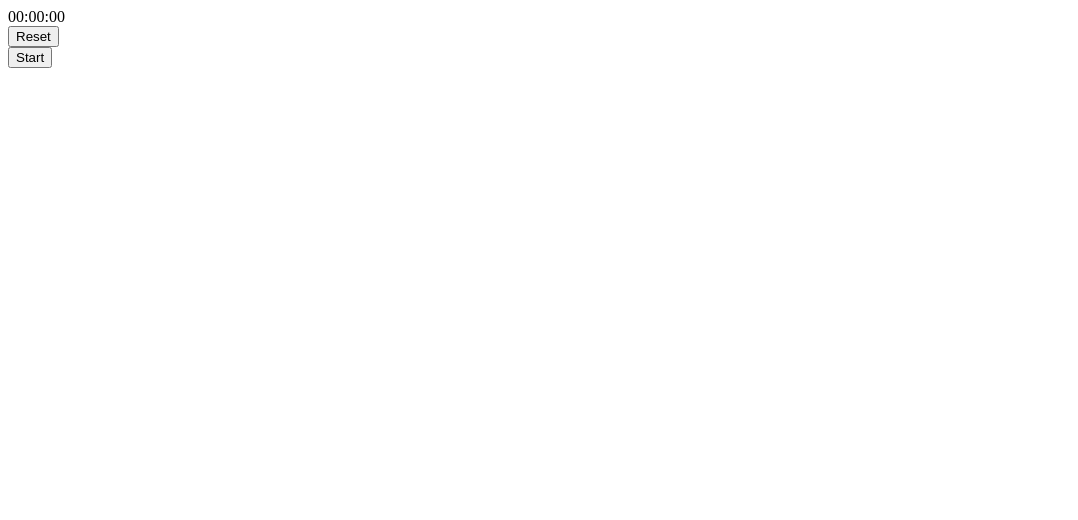
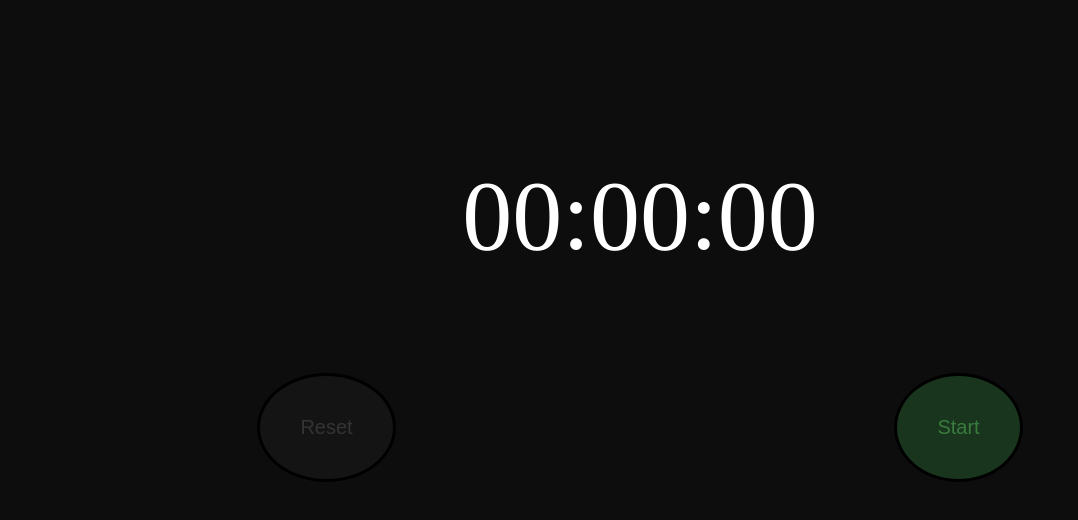
Before and after one commit to sultanshaik/Stopwatch, a React app: page / in a window 1280 px wide. Shown: the top 520 px of the page, without its empty margins (0-1078 px from the left). Built offline with nearby package versions, Linux system fonts and the light colour scheme.

Commit message:
Add required styling to the App

```diff
--- a/src/App.css
+++ /dev/null
@@ -1,3 +0,0 @@
-.App {
-
-}
--- a/src/App.js
+++ b/src/App.js
@@ -1,5 +1,5 @@
 import React, { Component} from "react";
-import "./App.css";
+import "./css/App.css";
 import Button from "./Button.js";
 import Time from "./Time.js";
 
@@ -31,9 +31,9 @@ class App extends Component{
     return(
       <div className="App">
         <span className="semicolon"><Time start = {this.state.start} reset = {this.state.reset}/></span>
-        <div>
-        <Button action = {this.state.start} toggleButton = {()=>this.setStop()} label = {this.state.start ? "Stop" : "Reset"} />
-        <Button action = {this.state.start} toggleButton = {()=>this.setStart()} label  = "Start"/>
+        <div className = "Buttons">
+        <Button  action = {this.state.start} toggleButton = {()=>this.setStop()} label = {this.state.start ? "Stop" : "Reset"} />
+        <Button  action = {this.state.start} toggleButton = {()=>this.setStart()} label  = "Start"/>
         </div>
       </div>
     );
--- a/src/Button.js
+++ b/src/Button.js
@@ -1,4 +1,5 @@
 import React, { Component} from "react";
+import "./css/Button.css"
 
 class Button extends Component{
 
@@ -13,9 +14,22 @@ class Button extends Component{
   }
 
   render(){
+    let className = "Button";
+    if(this.props.label==="Start")
+    {
+      className += " Button-Start";
+    }
+    if(this.props.label==="Reset")
+    {
+      className += " Button-Reset"
+    }
+    if(this.props.label==="Stop")
+    {
+      className += " Button-Stop"
+    }
     return(
-      <div className="Button">
-        <button onClick = {()=>this.handleClick()} >{this.props.label}</button>
+      <div  className = "Button-Outer">
+        <button  className={className} onClick = {()=>this.handleClick()} >{this.props.label}</button>
       </div>
     );
   }
--- a/src/Time.js
+++ b/src/Time.js
@@ -1,5 +1,5 @@
 import React, { Component} from "react";
-
+import "./css/Time.css"
 class Time extends Component{
 
   constructor(props)
@@ -77,7 +77,7 @@ class Time extends Component{
 
   render(){
     return(
-      <div >
+      <div className = "Time">
       {this.getHours()}:{this.getMinutes()}:{this.getSeconds()}
       </div>
     );
--- /dev/null
+++ b/src/css/App.css
@@ -0,0 +1,16 @@
+body {
+  background-color: #0D0D0D;
+  height : 700px;
+}
+
+.App{
+  display: flex;
+  flex-direction: column;
+}
+
+.Buttons{
+  margin-top: 100px;
+  display: flex;
+  flex-direction: row;
+  justify-content: space-around;
+}
--- /dev/null
+++ b/src/css/Button.css
@@ -0,0 +1,27 @@
+.Button-Outer{
+    border-radius: 50%;
+}
+
+.Button{
+
+  text-align: center;
+  font-size: 20px;
+  padding :  40px;
+  border: solid black 3px;
+  border-radius: 50%;
+}
+
+.Button-Start {
+  color:#397C3D;
+  background-color: #19351E;
+}
+
+.Button-Stop {
+  color: #ffff38;
+  background-color: #dd4242;
+}
+
+.Button-Reset{
+  color: #343435;
+  background-color: #141414;
+}
--- /dev/null
+++ b/src/css/Time.css
@@ -0,0 +1,7 @@
+.Time{
+  margin-top: 150px;
+  margin-bottom: 0px;
+  font-size: 100px;
+  text-align: center;
+  color:white;
+}
```
